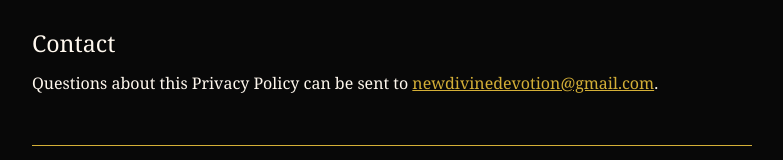
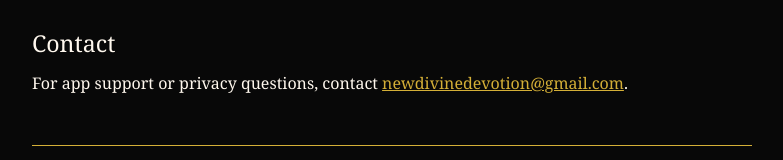
Before and after one commit to Akkira12/Divine-devotion-privacy, a plain HTML site: page index.html in a window 1280 px wide. Shown: the part 1085-1245 px from the top of the page, without its empty margins (248-1031 px from the left). Drawn offline with Linux system fonts and the light colour scheme.

Commit message:
Update contact information in Privacy Policy section

```diff
--- a/index.html
+++ b/index.html
@@ -139,7 +139,7 @@
 
       <h2>Contact</h2>
       <p>
-        Questions about this Privacy Policy can be sent to
+        For app support or privacy questions, contact
         <a href="mailto:newdivinedevotion@gmail.com">newdivinedevotion@gmail.com</a>.
       </p>
 
```
